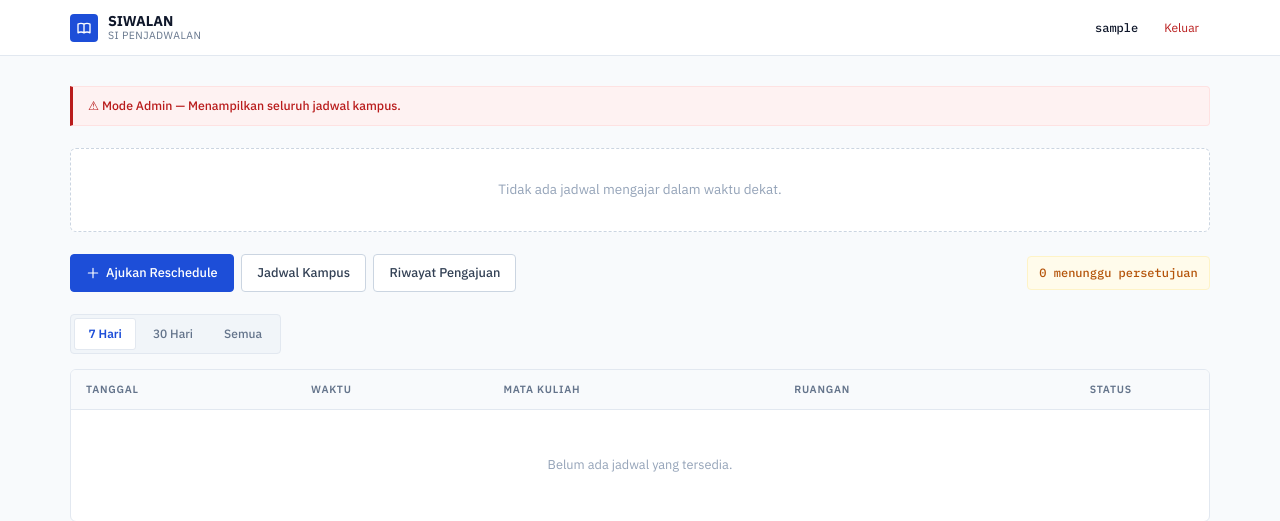
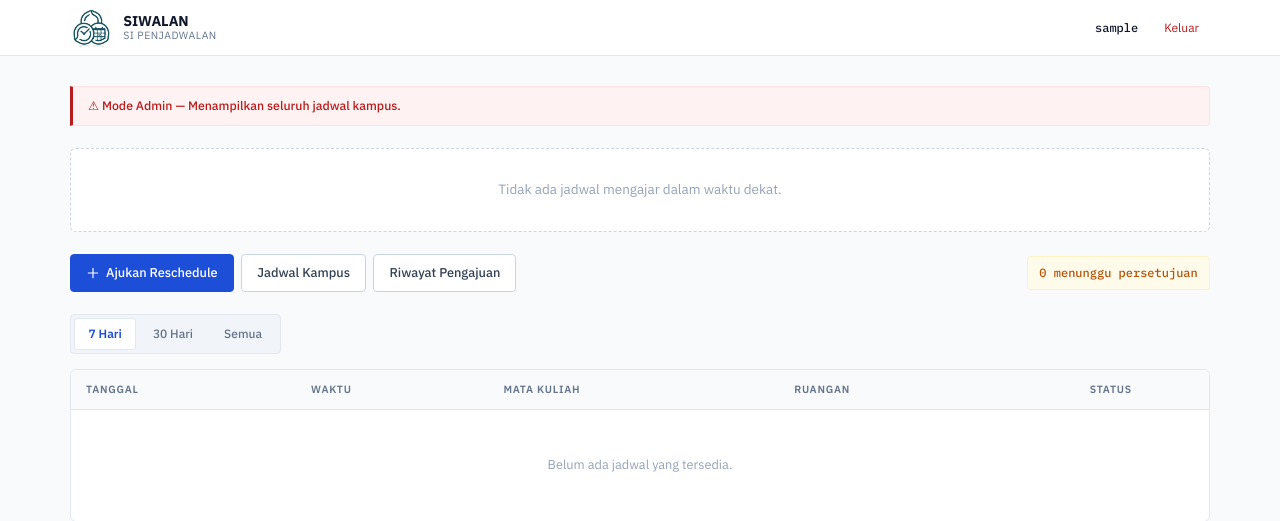
Before and after one commit to auparr/SIWALAN, a Django app: page /schedules/dashboard/ in a window 1280 px wide. Shown: the top 521 px of the page. Run offline with Django 5.2, Linux system fonts and the light colour scheme; the visitor is signed in with stand-in values (Sample User, id 1); data that the repository does not hold is empty.

Commit message:
refactor: rename function name, update logo

```diff
--- a/static/css/main.css
+++ b/static/css/main.css
@@ -117,23 +117,6 @@ a:hover {
     align-items: center;
     gap: 10px;
     text-decoration: none;
-}
-
-.navbar-brand-icon {
-    width: 28px;
-    height: 28px;
-    background: var(--blue-600);
-    border-radius: var(--radius-sm);
-    display: flex;
-    align-items: center;
-    justify-content: center;
-    flex-shrink: 0;
-}
-
-.navbar-brand-icon svg {
-    width: 16px;
-    height: 16px;
-    stroke: white;
 }
 
 .navbar-brand-name {
@@ -802,18 +785,12 @@ textarea {
 .login-brand-icon {
     width: 32px;
     height: 32px;
-    background: var(--blue-600);
     border-radius: var(--radius-sm);
     display: flex;
     align-items: center;
     justify-content: center;
 }
 
-.login-brand-icon svg {
-    width: 18px;
-    height: 18px;
-    stroke: white;
-}
 
 .login-brand-text {
     font-size: 1.1rem;
@@ -910,3 +887,20 @@ textarea {
         width: 100%;
     }
 }
+
+.navbar-logo-img {
+    width: 100%;
+    height: auto;
+    max-height: 40px;
+    object-fit: contain;
+    display: block;
+}
+
+.login-logo-img {
+    width: 100%;
+    height: auto;
+    max-height: 64px;
+    object-fit: contain;
+    display: block;
+    margin: 0 auto;
+}
--- a/templates/accounts/login.html
+++ b/templates/accounts/login.html
@@ -14,9 +14,7 @@
     <div class="login-box">
         <div class="login-brand">
             <div class="login-brand-icon">
-                <svg fill="none" stroke="currentColor" viewBox="0 0 24 24">
-                    <path stroke-linecap="round" stroke-linejoin="round" stroke-width="2" d="M12 6.253v13m0-13C10.832 5.477 9.246 5 7.5 5S4.168 5.477 3 6.253v13C4.168 18.477 5.754 18 7.5 18s3.332.477 4.5 1.253m0-13C13.168 5.477 14.754 5 16.5 5c1.747 0 3.332.477 4.5 1.253v13C19.832 18.477 18.247 18 16.5 18c-1.746 0-3.332.477-4.5 1.253"></path>
-                </svg>
+                <img src="{% static 'img/logo.webp' %}" alt="Logo SIWALAN" class="login-logo-img">
             </div>
             <span class="login-brand-text">SIWALAN</span>
         </div>
--- a/templates/base.html
+++ b/templates/base.html
@@ -16,10 +16,8 @@
         <div class="navbar-inner">
             <!-- Brand -->
             <a href="{% url 'schedules:dashboard_dosen' %}" class="navbar-brand">
-                <div class="navbar-brand-icon">
-                    <svg fill="none" stroke="currentColor" viewBox="0 0 24 24">
-                        <path stroke-linecap="round" stroke-linejoin="round" stroke-width="2" d="M12 6.253v13m0-13C10.832 5.477 9.246 5 7.5 5S4.168 5.477 3 6.253v13C4.168 18.477 5.754 18 7.5 18s3.332.477 4.5 1.253m0-13C13.168 5.477 14.754 5 16.5 5c1.747 0 3.332.477 4.5 1.253v13C19.832 18.477 18.247 18 16.5 18c-1.746 0-3.332.477-4.5 1.253"></path>
-                    </svg>
+               <div class="navbar-brand-icon">
+                    <img src="{% static 'img/logo.webp' %}" alt="Logo SIWALAN" class="navbar-logo-img">
                 </div>
                 <div>
                     <div class="navbar-brand-name">SIWALAN</div>
```
Also changed, not shown: schedules/models.py (+4 -4 lines), README.md, images/dashboard_dosen.png (added), images/jadwal_publik.png (added), images/login.png (added), images/reschedule_form.png (added), images/riwayat.png (added), static/img/logo.webp (added).
